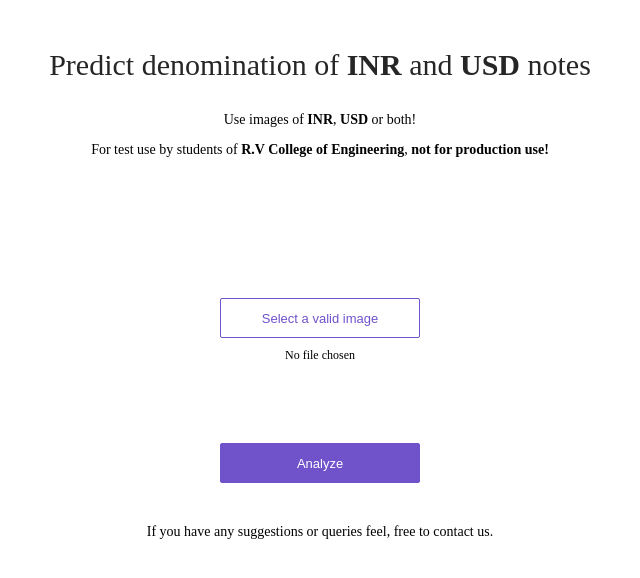
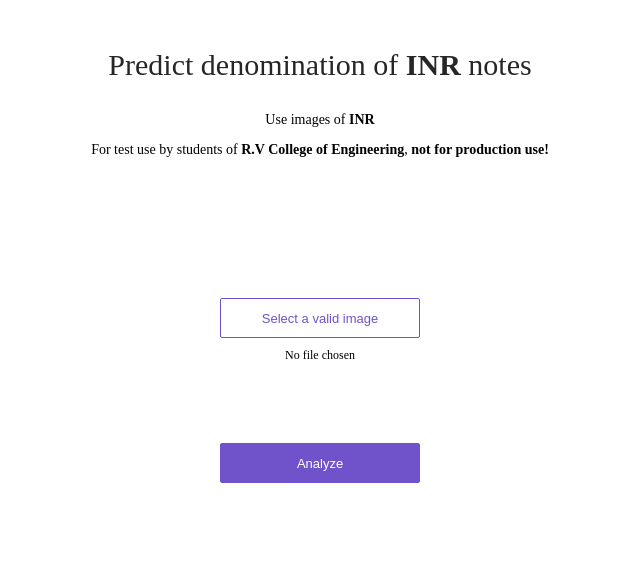
Before and after one commit to akoustic/inrdenorecog, a plain HTML site: page app/view/index.html in a window 1280 px wide. Shown: the whole page, without its empty margins (320-960 px from the left). Drawn offline with Linux system fonts and the light colour scheme.

Commit message:
Update index.html

```diff
--- a/app/view/index.html
+++ b/app/view/index.html
@@ -7,10 +7,9 @@
 <body>
 <div>
   <div class='center'>
-    <div class='title'>Predict denomination of <strong>INR</strong> and <strong>USD</strong> notes</div>
+    <div class='title'>Predict denomination of <strong>INR</strong> notes</div>
     <p>
-      Use images of <strong>INR</strong>, <strong>USD</strong> or
-      both!
+      Use images of <strong>INR</strong>
     </p>
     <p>
       For test use by students of <strong>R.V College of Engineering</strong>, <strong>not for production use!</strong>
@@ -39,9 +38,6 @@
       <div class='result-label'>
         <label id='result-label'></label>
       </div>
-      <p>
-      If you have any suggestions or queries feel, free to contact us.
-    </p>
     </div>
   </div>
 </div>
```
